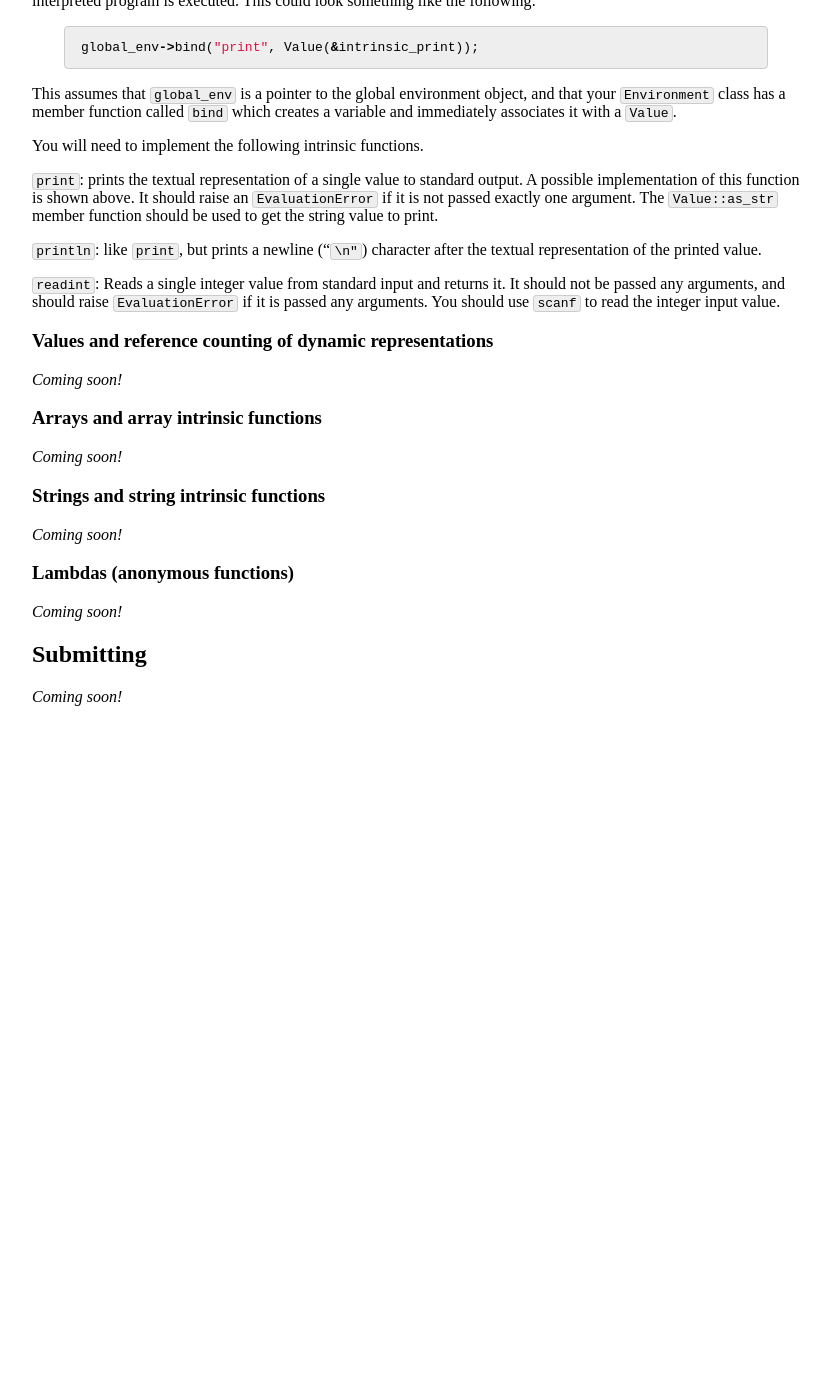
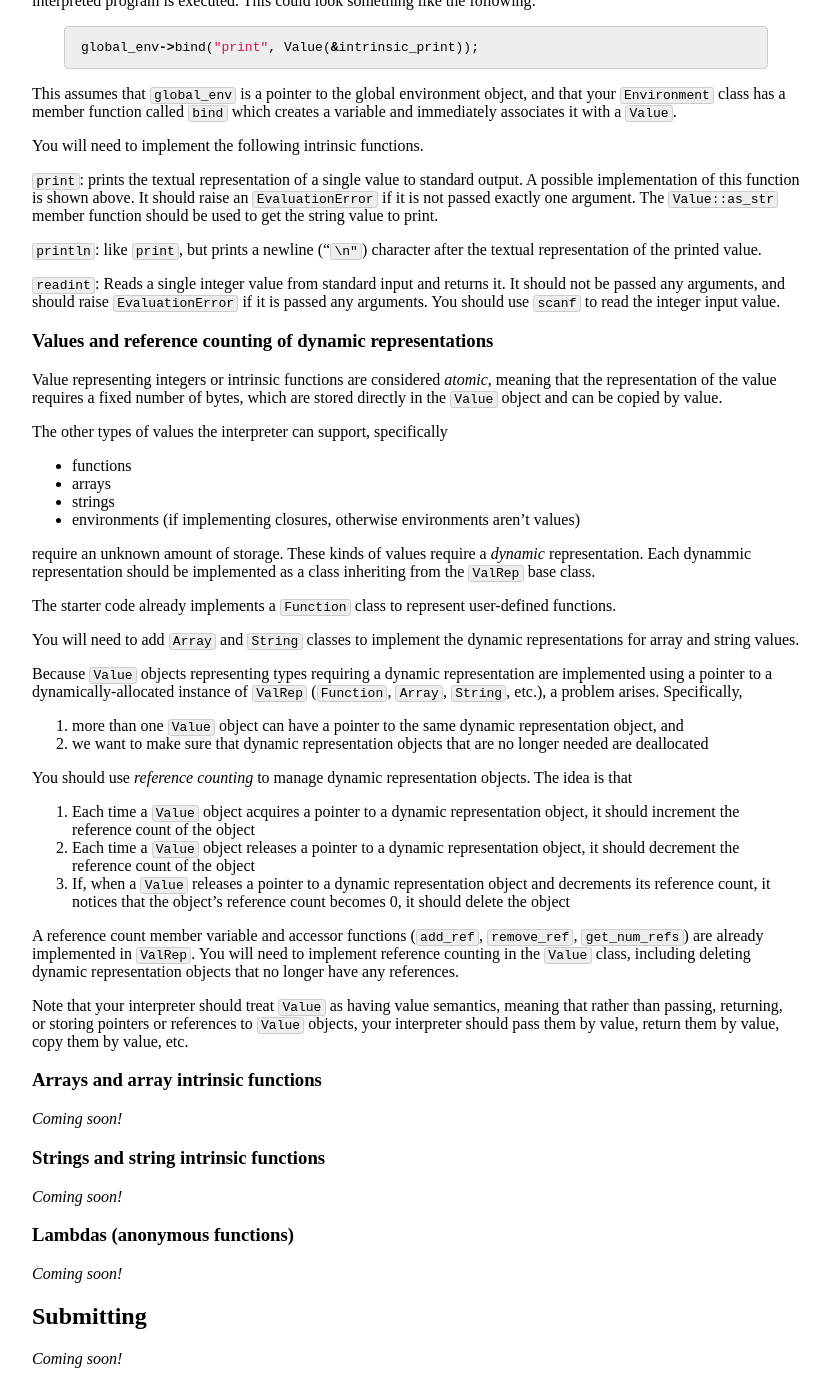
Before and after one commit to jhucompilers/fall2022, a Jekyll site: the page built from assign/assign02.md, in a window 1280 px wide and 1400 px high, scrolled down 5397 px. Shown: the whole window, without its empty margins (224-1054 px from the left). Built offline with Jekyll 4.4.1, drawn with Linux system fonts in a browser that asks for light colours; before the commit the page ends 6135 px from its top, so only the background shows below that.

Commit message:
reference counting

```diff
--- a/assign/assign02.md
+++ b/assign/assign02.md
@@ -389,7 +389,60 @@ returns it. It should not be passed any arguments, and should raise
 
 ### Values and reference counting of dynamic representations
 
-*Coming soon!*
+Value representing integers or intrinsic functions are considered
+*atomic*, meaning that the representation of the value requires
+a fixed number of bytes, which are stored directly in the
+`Value` object and can be copied by value.
+
+The other types of values the interpreter can support, specifically
+
+* functions
+* arrays
+* strings
+* environments (if implementing closures, otherwise environments aren't values)
+
+require an unknown amount of storage. These kinds of values require
+a *dynamic* representation. Each dynammic representation should be implemented
+as a class inheriting from the `ValRep` base class.
+
+The starter code already implements a `Function` class to represent user-defined
+functions.
+
+You will need to add `Array` and `String` classes to implement the dynamic
+representations for array and string values.
+
+Because `Value` objects representing types requiring a dynamic representation
+are implemented using a pointer to a dynamically-allocated instance of
+`ValRep` (`Function`, `Array`, `String`, etc.), a problem arises. Specifically,
+
+1. more than one `Value` object can have a pointer to the same dynamic
+   representation object, and
+2. we want to make sure that dynamic representation objects that are no
+   longer needed are deallocated
+
+You should use *reference counting* to manage dynamic representation objects.
+The idea is that
+
+1. Each time a `Value` object acquires a pointer to a dynamic
+   representation object, it should increment the reference count of the
+   object
+2. Each time a `Value` object releases a pointer to a dynamic
+   representation object, it should decrement the reference count
+   of the object
+3. If, when a `Value` releases a pointer to a dynamic representation
+   object and decrements its reference count, it notices that the
+   object's reference count becomes 0, it should delete the object
+
+A reference count member variable and accessor functions
+(`add_ref`, `remove_ref`, `get_num_refs`) are already implemented in `ValRep`.
+You will need to implement reference counting in the `Value` class,
+including deleting dynamic representation objects that no longer have
+any references.
+
+Note that your interpreter should treat `Value` as having value semantics,
+meaning that rather than passing, returning, or storing pointers or references
+to `Value` objects, your interpreter should pass them by value, return
+them by value, copy them by value, etc.
 
 ### Arrays and array intrinsic functions
 
```
